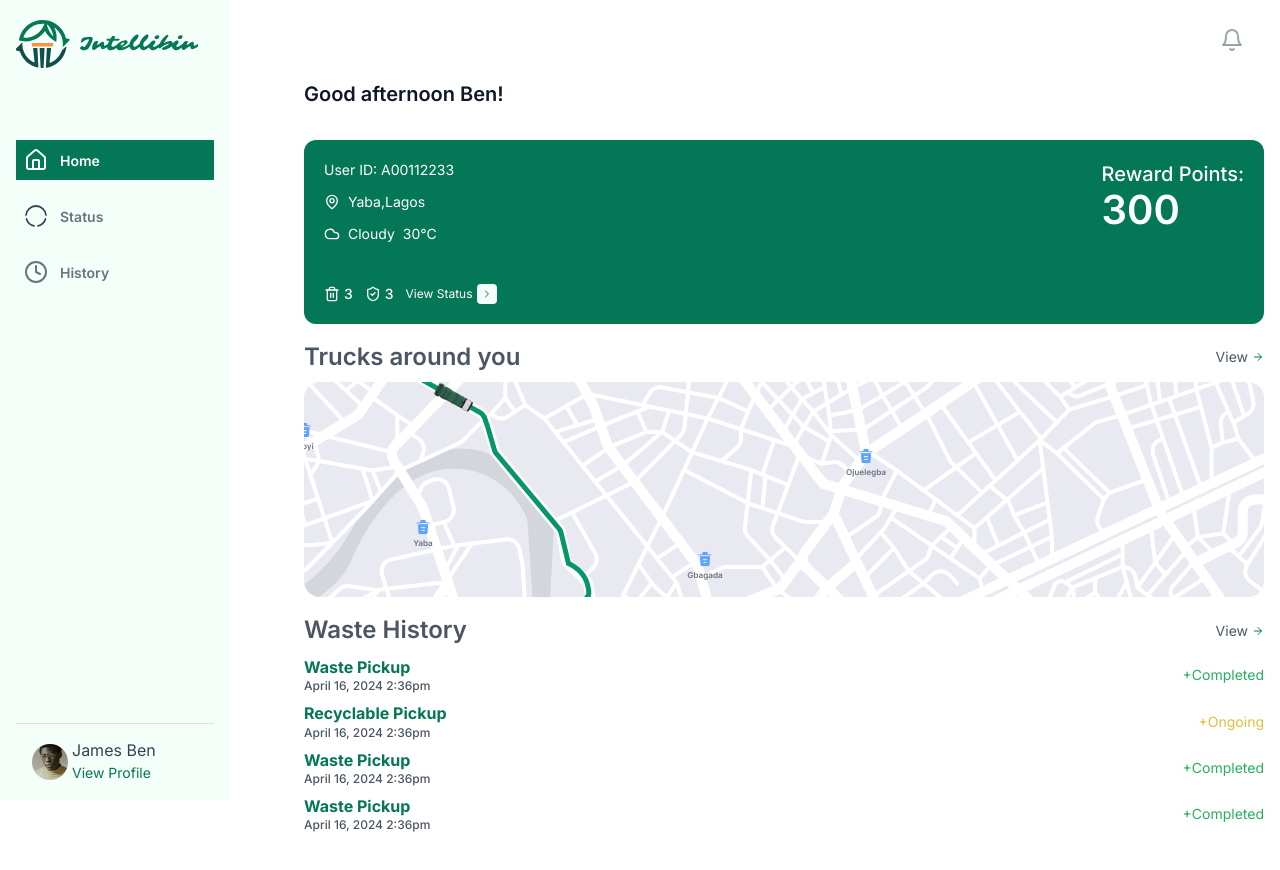
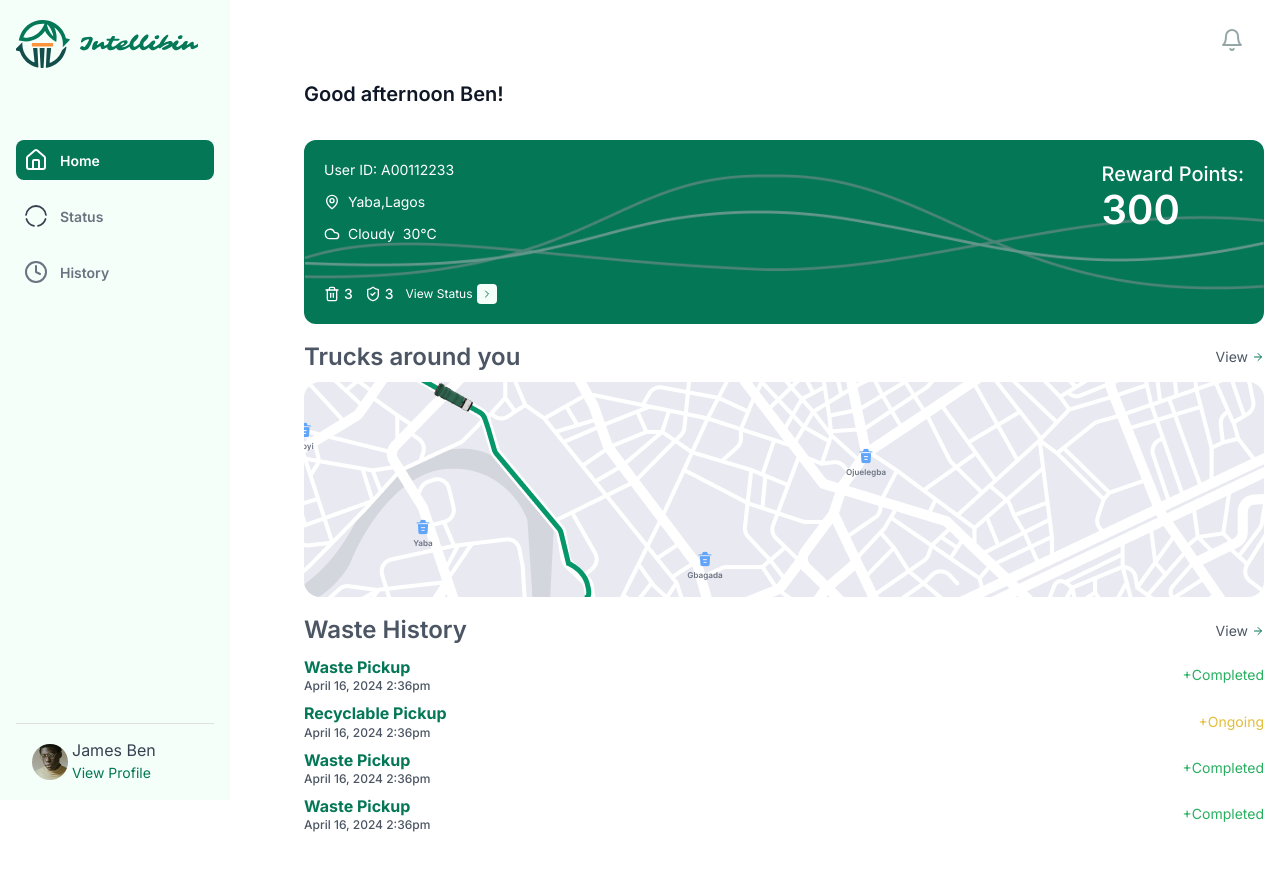
Before and after one commit to raelMartins/intellibin-demo, a Next.js app: page /home in a window 1280 px wide. Shown: the top 870 px of the page. Built offline with nearby package versions, Linux system fonts and the light colour scheme.

Commit message:
FIX: UI Fixes - include border radius for active links on layout - Include image frame on green background for home page

```diff
--- a/src/app/(dashboard)/home/page.tsx
+++ b/src/app/(dashboard)/home/page.tsx
@@ -16,8 +16,14 @@ const Page = () => {
         Good afternoon Ben!
       </h2>
       <div className="flex flex-col gap-5">
-        <div className="flex w-full flex-col gap-6 rounded-xl bg-intellibin-primary p-5 text-white md:gap-10">
-          <div className="flex justify-between">
+        <div className="relative flex w-full flex-col gap-6 overflow-clip rounded-xl bg-intellibin-primary p-5 text-white md:gap-10">
+          <Image
+            src="/images/intellibin_frame_green.png"
+            fill
+            className="top-5 w-full object-contain"
+            alt=""
+          />
+          <div className="relative flex justify-between">
             <div className="flex flex-col gap-3 text-xs md:text-sm">
               <p>User ID: A00112233</p>
               <p className="flex items-center gap-2">
@@ -41,7 +47,7 @@ const Page = () => {
               <p className="text-[2.5rem] font-semibold leading-[44px]">300</p>
             </div>
           </div>
-          <div className="flex items-center gap-3 text-xs md:text-sm">
+          <div className="relative flex items-center gap-3 text-xs md:text-sm">
             <div className="flex items-center gap-3">
               <div className="flex items-center gap-1">
                 <span>
--- a/src/app/(dashboard)/layout-links.tsx
+++ b/src/app/(dashboard)/layout-links.tsx
@@ -10,15 +10,16 @@ const LayoutLinks = () => {
   const pathname = usePathname();
   return (
     <>
-      <ul className="pt-[4.5rem] grow flex flex-col gap-4">
+      <ul className="flex grow flex-col gap-4 pt-[4.5rem]">
         <li>
           <Link
             href="/home"
             className={cn(
-              "flex gap-3 items-center py-2 pr-3 pl-2 text-sm leading-[21px] font-semibold",
+              "flex items-center gap-3 py-2 pl-2 pr-3 text-sm font-semibold leading-[21px]",
               {
-                "bg-intellibin-primary text-white": pathname === "/home",
-              }
+                "rounded-lg bg-intellibin-primary text-white":
+                  pathname === "/home",
+              },
             )}
           >
             <span>
@@ -31,10 +32,11 @@ const LayoutLinks = () => {
           <Link
             href="/status"
             className={cn(
-              "flex gap-3 items-center py-2 pr-3 pl-2 text-sm leading-[21px] font-semibold",
+              "flex items-center gap-3 py-2 pl-2 pr-3 text-sm font-semibold leading-[21px]",
               {
-                "bg-intellibin-primary text-white": pathname === "/status",
-              }
+                "rounded-lg bg-intellibin-primary text-white":
+                  pathname === "/status",
+              },
             )}
           >
             <span>
@@ -51,6 +53,7 @@ const LayoutLinks = () => {
                   strokeMiterlimit="10"
                   strokeLinecap="round"
                   strokeLinejoin="round"
+                  className={`${pathname === "/status" ? "stroke-white" : ""}`}
                 />
               </svg>
             </span>
@@ -61,11 +64,11 @@ const LayoutLinks = () => {
           <Link
             href="/history"
             className={cn(
-              "flex gap-3 items-center py-2 pr-3 pl-2 text-sm leading-[21px] font-semibold",
+              "flex items-center gap-3 py-2 pl-2 pr-3 text-sm font-semibold leading-[21px]",
               {
-                "bg-intellibin-primary text-white rounded-lg":
+                "rounded-lg bg-intellibin-primary text-white":
                   pathname === "/history",
-              }
+              },
             )}
           >
             <span>
```
Also changed, not shown: public/images/intellibin_frame_green.png (added).
